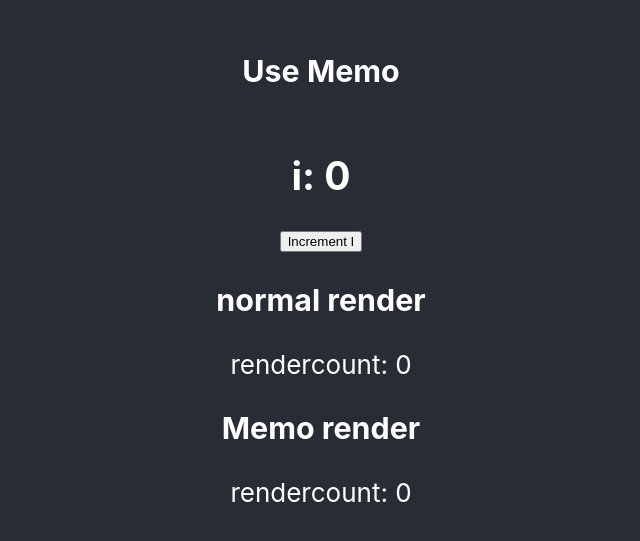
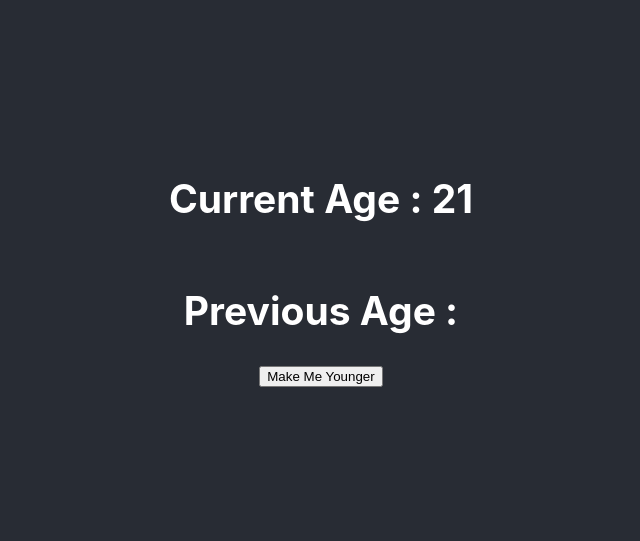
Before and after one commit to baraabd/React-Hooks, a React (Create React App) app: page / in a window 1280 px wide. Shown: the part 135-676 px from the top of the page, without its empty margins (319-959 px from the left). Built offline with nearby package versions, Linux system fonts and the light colour scheme.

Commit message:
Custom Hooks, Use Previous and Ref

```diff
--- a/src/App.jsx
+++ b/src/App.jsx
@@ -1,30 +1,17 @@
-import React, { useState, useMemo, useCallback } from "react";
-import Child from './components/child';
-
+import React, { useState } from "react";
+import usePrevious from './Hooks/usePrevious';
 import "./App.scss";
 
 const App = () =>{
-  const [i, setI] = useState(0);
-
-  const callBackClick = useCallback(() => {
-    console.log('called')
-    setI(c => c + 1);
-  }, [i]);
-
-  const memoizedChild = useMemo(()=>{
-    return <Child></Child>
-  }, [i]);
+  const [age, setAge] = useState(21);
+ const previousAge = usePrevious(age);
 
   return (
     <div className="App">
       <header className="App-header">
-        <h3> Use Memo</h3>
-        <h2>i: {i}</h2>
-        <button onClick={callBackClick}>Increment I</button>
-        <h3> normal render</h3>
-        <Child></Child>
-        <h3> Memo render</h3>
-        {memoizedChild}
+        <h2>Current Age : {age}</h2>
+        <h2>Previous Age : {previousAge}</h2>
+        <button onClick={()=>setAge(age - 1)}>Make Me Younger</button>
 
       </header>
     </div>
--- /dev/null
+++ b/src/Hooks/usePrevious.jsx
@@ -0,0 +1,15 @@
+import {useEffect, useRef, useDebugValue} from 'react';
+
+const usePrevious = (value)=>{
+ const ref = useRef(null);
+ useEffect(()=>{
+    ref.current = value;
+
+ });
+
+useDebugValue(ref.current > 18 ? "too much" : "too little");
+
+ return ref.current;
+}
+
+export default usePrevious;
```
